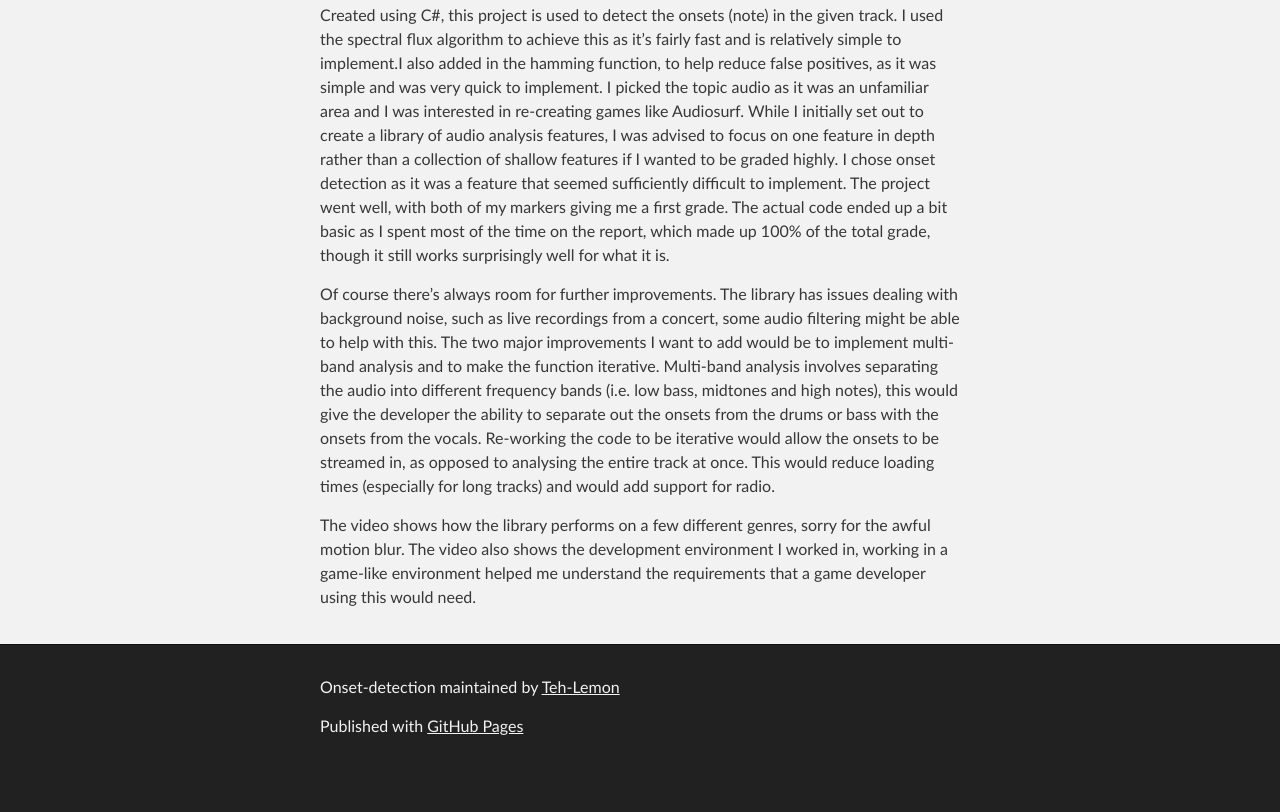
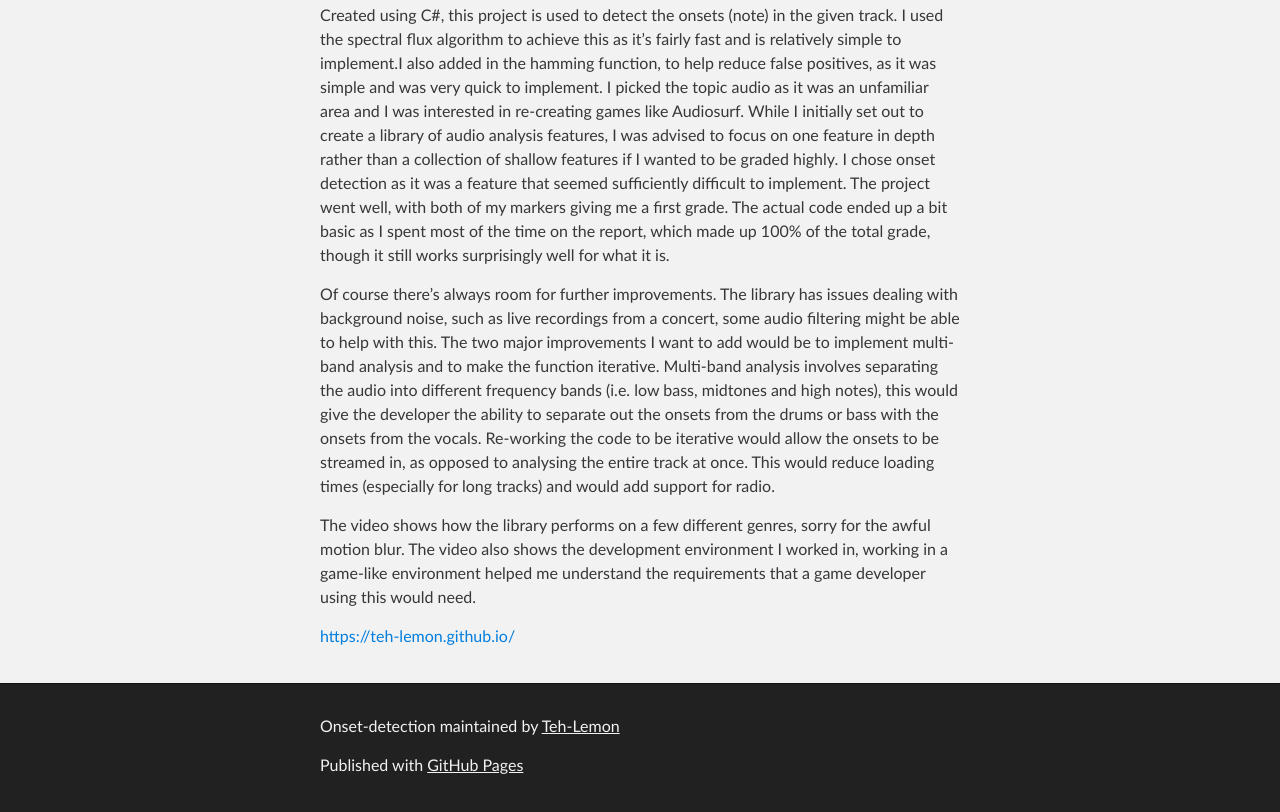
Before and after one commit to Teh-Lemon/Onset-Detection, a plain HTML site: page index.html in a window 1280 px wide. Shown: the part 1004-1816 px from the top of the page. Before the commit the page ends 1777 px from the top, so only its background shows below. Drawn offline with Linux system fonts and the light colour scheme.

Commit message:
Added back to homepage link

```diff
--- a/index.html
+++ b/index.html
@@ -63,6 +63,8 @@ Multi-band analysis involves separating the audio into different frequency bands
 Re-working the code to be iterative would allow the onsets to be streamed in, as opposed to analysing the entire track at once. This would reduce loading times (especially for long tracks) and would add support for radio.</p>
 
 <p>The video shows how the library performs on a few different genres, sorry for the awful motion blur. The video also shows the development environment I worked in, working in a game-like environment helped me understand the requirements that a game developer using this would need.</p>
+
+<p><a href="Back to the Homepage">https://teh-lemon.github.io/</a></p>
       </section>
     </div>
 
```
